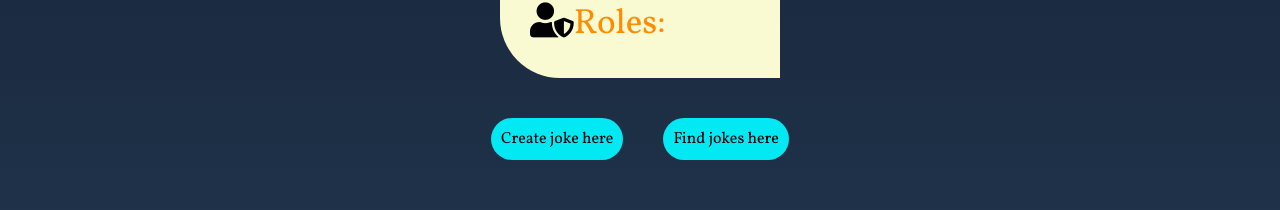
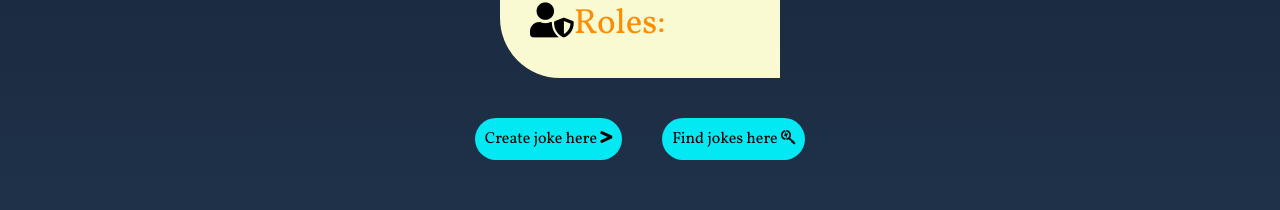
Before and after one commit to Stefan-Markov/Fun-app, a React (Create React App) app in the folder frontend/: page /account in a window 1280 px wide. Shown: the part 429-639 px from the top of the page. Built offline with nearby package versions, Linux system fonts and the light colour scheme; no server answers; sample sign-in values are in the browser's storage.

Commit message:
React, Spring, MySQL

```diff
--- a/frontend/src/api/service/AuthenticationService.js
+++ b/frontend/src/api/service/AuthenticationService.js
@@ -1,9 +1,6 @@
 import axios from 'axios'
 import {API_URL, USER_NAME_SESSION_ATTRIBUTE_NAME, USER_NAME_SESSION_ROLES, USER_TOKEN} from '../constants/Constants'
 import jwt from 'jwt-decode'
-
-
-
 
 export function authJwtService(username, password) {
     return axios.post(`${API_URL}/authenticate`, {username, password})
--- a/frontend/src/components/Account/Account.js
+++ b/frontend/src/components/Account/Account.js
@@ -92,8 +92,8 @@ const Account = () => {
                     className={'account-data'}>Roles:</span> {roles}</p>
             </div>
             <div className={'div-buttons'}>
-                <Link className={'link pad'} to={'/joke-add'}>Create joke here</Link>
-                <Link className={'link pad'} to={'/joke-find'}>Find jokes here</Link>
+                <Link className={'link pad'} to={'/joke-add'}>Create joke here <i className="fas fa-greater-than"></i></Link>
+                <Link className={'link pad'} to={'/joke-find'}>Find jokes here <i className="fab fa-searchengin"></i></Link>
             </div>
             <div className={'wrap-commented-jokes'}>
                 <p className={'commented-jokes-head'}>Commented jokes by you </p>
--- a/frontend/src/components/Account/CommentedJoke/CommentedJoke.js
+++ b/frontend/src/components/Account/CommentedJoke/CommentedJoke.js
@@ -1,11 +1,12 @@
 import {Link} from "react-router-dom";
 import './commentedJokeStyle.css'
+
 const CommentedJoke = ({joke}) => {
 
     return (
         <div className={'commented-wrap'}>
-            <p  ><span className={'commented-title'} >Title:</span> {joke.title}</p>
-            <Link className={'commented-link'} to={`/joke-read/${joke.id}`}>Read</Link>
+            <p><span className={'commented-title'}>Title:</span> {joke.title}</p>
+            <Link className={'commented-link'} to={`/joke-read/${joke.id}`}>Read <i className="fab fa-readme"></i></Link>
         </div>
     )
 }
--- a/frontend/src/components/Account/JokeFav.js
+++ b/frontend/src/components/Account/JokeFav.js
@@ -15,7 +15,7 @@ const JokeFav = ({joke, username, deleteFavJoke}) => {
                 <p><i className="fas fa-calendar-alt"></i> <span className={'property'}>Date added:</span> {date}</p>
 
                 <button onClick={() => deleteFavJoke({username, id: joke.id})} className={'button-joke-edit'}>Remove
-                    favourite joke
+                    favourite joke <i className="fas fa-eraser"></i>
                 </button>
 
             </div>
--- a/frontend/src/components/Joke/JokeAdd/jokeAddStyle.css
+++ b/frontend/src/components/Joke/JokeAdd/jokeAddStyle.css
@@ -69,3 +69,8 @@ textarea {
     border-radius: 30px;
     text-align: center;
 }
+
+.create-joke-button:hover {
+    color: white;
+    background-color: green;
+}
```
